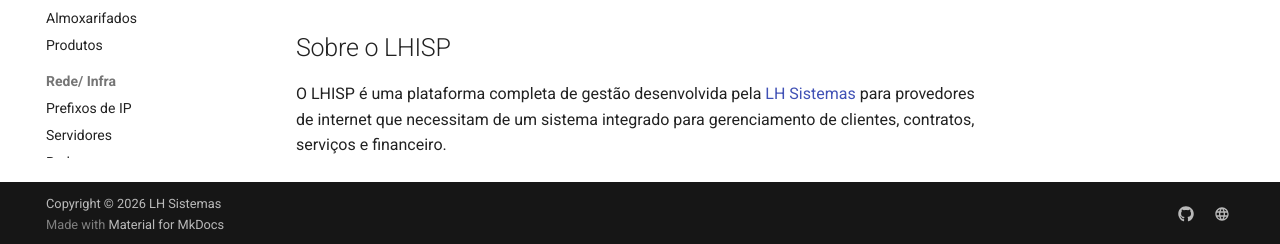
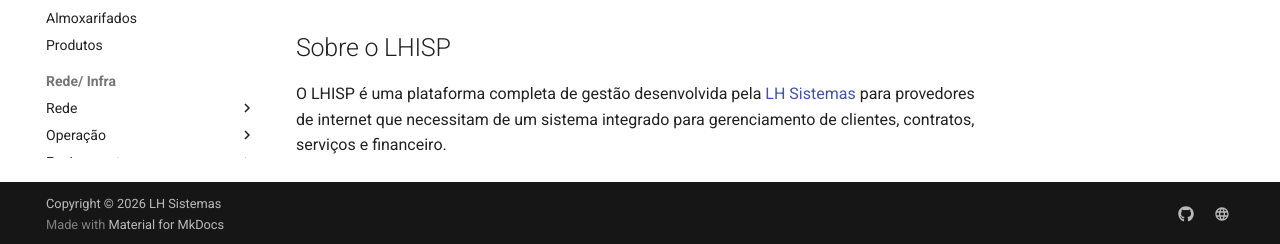
Before and after one commit to leandro-costa-oliveira/lhisp-docs, an MkDocs documentation site: the page built from docs/index.md, in a window 1280 px wide and 1048 px high. Shown: the part 801-1045 px from the top of the window. Built offline with MkDocs 1.6.1 and Material for MkDocs 9.7.7, drawn with Linux system fonts in a browser that asks for light colours; comment, search, counter and statistics services are not loaded; some of the changed lines change nothing that is shown.

Commit message:
docs: reorganize MkDocs navigation

```diff
--- a/mkdocs.yml
+++ b/mkdocs.yml
@@ -83,25 +83,35 @@
       - Almoxarifados: estoque/almoxarifados.md
       - Produtos: cadastros/estoque/produtos.md
   - Rede/ Infra:
-      - Prefixos de IP: rede-infra/prefixos-de-ip.md
-      - Servidores: rede-infra/servidores.md
-      - Redes: rede-infra/redes.md
-      - Mikrotik - Services: rede-infra/mikrotik-services.md
-      - Mikrotik - Usuário: rede-infra/mikrotik-usuario.md
-      - Enviar Comandos: rede-infra/enviar-comandos.md
-      - TC IRR: rede-infra/tc-irr.md
-      - Setores: rede-infra/setores.md
-      - Monitor de Gráficos: rede-infra/monitoramento-de-graficos.md
-      - GePON OLT: rede-infra/gepon-olt.md
-      - GePON PACSWITCH: rede-infra/gepon-pacswitch.md
-      - Configurações Globais: rede-infra/configuracoes-globais.md
-      - GPON OLT: rede-infra/gpon-olt.md
-      - Projetos de Rede - Mapas: rede-infra/projetos-de-rede-mapas.md
-      - Central de Alertas: rede-infra/central-de-alertas.md
-      - DNS Bloqueio Judicial: rede-infra/dns-bloqueio-judicial.md
-      - Switchs Huawei: rede-infra/switchs-huawei.md
-      - OLT V-Solutions: rede-infra/olt-v-solutions.md
-      - OLT Huawei: rede-infra/olt-huawei.md
+      - Rede:
+          - Cadastrar rede: rede-infra/cadastrar-rede.md
+          - Cadastrar servidor: rede-infra/cadastrar-servidor.md
+          - Redes: rede-infra/redes.md
+          - Servidores: rede-infra/servidores.md
+          - Prefixos de IP: rede-infra/prefixos-de-ip.md
+          - CGNAT: rede-infra/cgnat.md
+          - IPv6: rede-infra/ipv6.md
+      - Operação:
+          - Monitor de Redes: rede-infra/monitor-redes.md
+          - Monitor de Gráficos: rede-infra/monitoramento-de-graficos.md
+          - Enviar Comandos: rede-infra/enviar-comandos.md
+          - TC IRR: rede-infra/tc-irr.md
+          - Setores: rede-infra/setores.md
+          - Central de Alertas: rede-infra/central-de-alertas.md
+          - Projetos de Rede - Mapas: rede-infra/projetos-de-rede-mapas.md
+          - Configurações Globais: rede-infra/configuracoes-globais.md
+          - DNS Bloqueio Judicial: rede-infra/dns-bloqueio-judicial.md
+      - Equipamentos:
+          - Mikrotik - Services: rede-infra/mikrotik-services.md
+          - Mikrotik - Usuário: rede-infra/mikrotik-usuario.md
+          - BRAS Huawei: rede-infra/bras-huawei.md
+          - OLT Huawei: rede-infra/olt-huawei.md
+          - OLT V-Solutions: rede-infra/olt-v-solutions.md
+          - Switchs Huawei: rede-infra/switchs-huawei.md
+      - GPON / GePON:
+          - GePON OLT: rede-infra/gepon-olt.md
+          - GePON PACSWITCH: rede-infra/gepon-pacswitch.md
+          - GPON OLT: rede-infra/gpon-olt.md
   - Agenda Técnica: agenda-tecnica/agenda-tecnica.md
   - Cadastros:
       - Pre Cadastros: cadastros/pre-cadastros.md
@@ -162,21 +172,6 @@
   - Suporte:
       - FAQ:
           - Contato do Suporte: suporte/contato-suporte.md
-  - Rede/Infra:
-      - Cadastrar rede: rede-infra/cadastrar-rede.md
-      - Prefixos de IP: rede-infra/prefixos-ip.md
-      - CGNAT: rede-infra/cgnat.md
-      - Monitor de Redes: rede-infra/monitor-redes.md
-      - "Mikrotik: Criando Usuário": rede-infra/mikrotik-usuario.md
-      - "Mikrotik: Services": rede-infra/mikrotik-services.md
-      - BRAS Huawei: rede-infra/bras-huawei.md
-      - OLT Huawei: rede-infra/olt-huawei.md
-      - OLT V-Solutions: rede-infra/olt-v-solutions.md
-      - Switchs Huawei: rede-infra/switchs-huawei.md
-      - DNS Bloqueio Judicial: rede-infra/dns-bloqueio-judicial.md
-      - Cadastrar servidor: rede-infra/cadastrar-servidor.md
-      - Servidores: rede-infra/servidores.md
-      - IPv6: rede-infra/ipv6.md
 
 # Extensions
 markdown_extensions:
```
